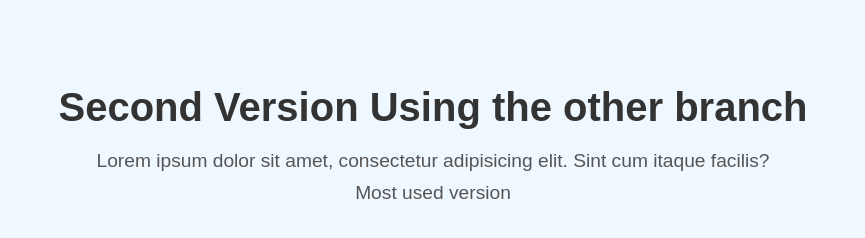
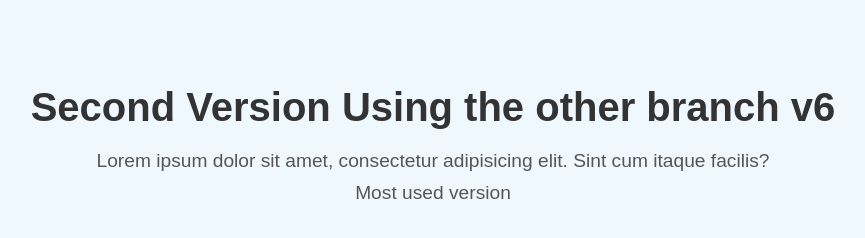
Before and after one commit to Ali-khursheed/My-repo, a plain HTML site: page index.html in a window 1280 px wide. Shown: the whole page, without its empty margins (207-1072 px from the left). Drawn offline with Linux system fonts and the light colour scheme.

Commit message:
Version 1.1

```diff
--- a/index.html
+++ b/index.html
@@ -7,7 +7,7 @@
 		<link rel="stylesheet" href="style.css" />
 	</head>
 	<body>
-		<h1>Second Version Using the other branch</h1>
+		<h1>Second Version Using the other branch v6</h1>
 		<p>
 			Lorem ipsum dolor sit amet, consectetur adipisicing elit. Sint cum itaque
 			facilis?
```
